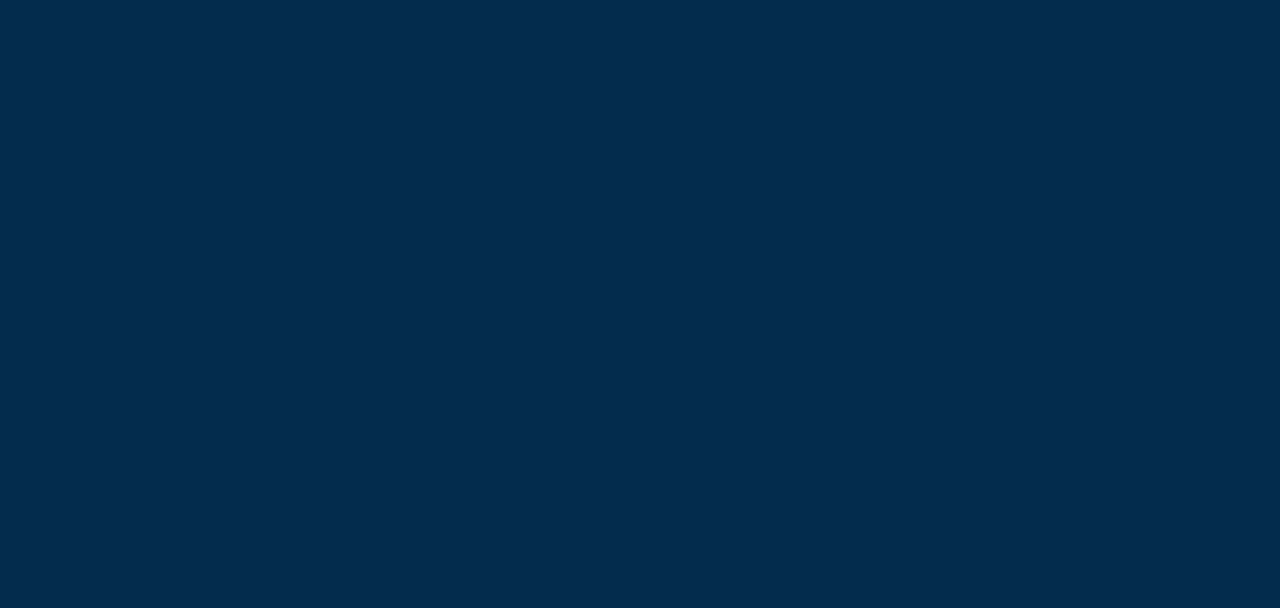
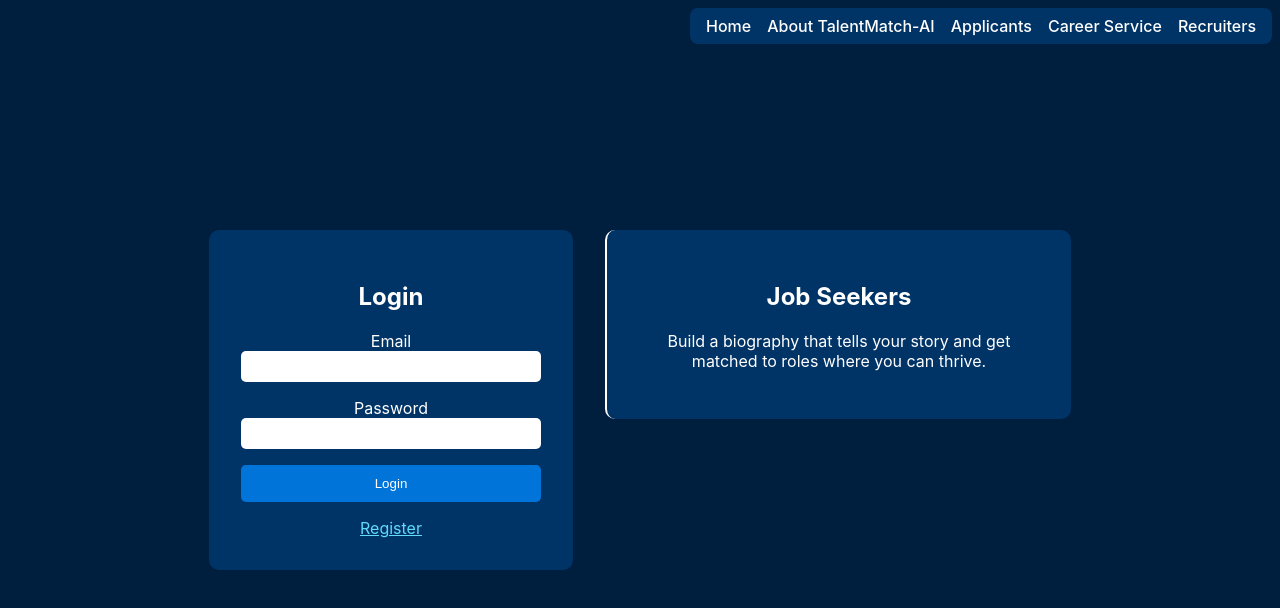
Before and after one commit to danny0ceanCA/airecruiting, a React (Create React App) app in the folder frontend/: page /login/applicant in a window 1280 px wide. Before the commit this address had no page. Shown: the top 608 px of the page. Built offline with nearby package versions, Linux system fonts and the light colour scheme.

Commit message:
Add role-specific login pages

```diff
--- a/frontend/src/App.js
+++ b/frontend/src/App.js
@@ -3,6 +3,7 @@ import { BrowserRouter as Router, Routes, Route } from 'react-router-dom';
 import LandingPage from './LandingPage';
 import './App.css';
 import LoginForm from './LoginForm';
+import RoleLogin from './RoleLogin';
 import RegisterForm from './RegisterForm';
 import Dashboard from './Dashboard';
 import ProtectedRoute from './ProtectedRoute';
@@ -27,6 +28,7 @@ function App() {
         <Routes>
           <Route path="/" element={<LandingPage />} />
           <Route path="/login" element={<LoginForm />} />
+          <Route path="/login/:role" element={<RoleLogin />} />
           <Route path="/register" element={<RegisterForm />} />
           <Route path="/request-code" element={<RequestInstitutionCode />} />
           <Route path="/about" element={<AboutPanel />} />
--- a/frontend/src/LandingPage.js
+++ b/frontend/src/LandingPage.js
@@ -11,9 +11,9 @@ function LandingPage() {
       <img src={logo} className="landing-logo" alt="TalentMatch AI logo" />
       <h1 className="landing-title">Who Are You?</h1>
       <div className="landing-buttons">
-        <Link to="/login" className="landing-btn">Career Services Login</Link>
-        <Link to="/login" className="landing-btn">Recruiter</Link>
-        <Link to="/login" className="landing-btn">Job Seekers</Link>
+        <Link to="/login/career" className="landing-btn">Career Services Login</Link>
+        <Link to="/login/recruiter" className="landing-btn">Recruiter</Link>
+        <Link to="/login/applicant" className="landing-btn">Job Seekers</Link>
       </div>
     </div>
   );
--- a/frontend/src/LoginForm.css
+++ b/frontend/src/LoginForm.css
@@ -2,8 +2,29 @@
   background-color: #001f3f;
   height: 100vh;
   display: flex;
+  flex-direction: column;
   justify-content: center;
   align-items: center;
+}
+
+.login-content {
+  display: flex;
+  justify-content: center;
+  align-items: flex-start;
+}
+
+.login-container.with-info .login-content {
+  flex-direction: row;
+  gap: 2rem;
+}
+
+.info-panel {
+  background-color: #003366;
+  padding: 2rem;
+  border-radius: 10px;
+  color: white;
+  max-width: 400px;
+  border-left: 2px solid white;
 }
 
 .login-form {
--- a/frontend/src/LoginForm.js
+++ b/frontend/src/LoginForm.js
@@ -4,7 +4,7 @@ import { Link, useNavigate } from 'react-router-dom';
 import './LoginForm.css';
 import TopMenu from './TopMenu';
 
-function LoginForm() {
+function LoginForm({ infoContent }) {
   const [email, setEmail] = useState('');
   const [password, setPassword] = useState('');
   const [error, setError] = useState('');
@@ -56,8 +56,9 @@ function LoginForm() {
   };
 
   return (
-    <div className="login-container">
+    <div className={`login-container${infoContent ? ' with-info' : ''}`}>
       <TopMenu />
+      <div className="login-content">
       <form className="login-form" onSubmit={handleSubmit}>
         <h2>Login</h2>
 
@@ -83,6 +84,8 @@ function LoginForm() {
 
         {error && <p className="error">{error}</p>}
       </form>
+      {infoContent && <div className="info-panel">{infoContent}</div>}
+      </div>
     </div>
   );
 }
--- /dev/null
+++ b/frontend/src/RoleLogin.js
@@ -0,0 +1,31 @@
+import React from 'react';
+import { useParams } from 'react-router-dom';
+import LoginForm from './LoginForm';
+
+const roleInfo = {
+  career: (
+    <>
+      <h2>Career Services</h2>
+      <p>TalentMatch AI empowers your department with holistic student profiles, AI-driven matching and instant reporting.</p>
+    </>
+  ),
+  recruiter: (
+    <>
+      <h2>Recruiters</h2>
+      <p>Find candidates who are more than just resumes using our AI-powered matching and custom insights.</p>
+    </>
+  ),
+  applicant: (
+    <>
+      <h2>Job Seekers</h2>
+      <p>Build a biography that tells your story and get matched to roles where you can thrive.</p>
+    </>
+  ),
+};
+
+function RoleLogin() {
+  const { role } = useParams();
+  return <LoginForm infoContent={roleInfo[role]} />;
+}
+
+export default RoleLogin;
```
